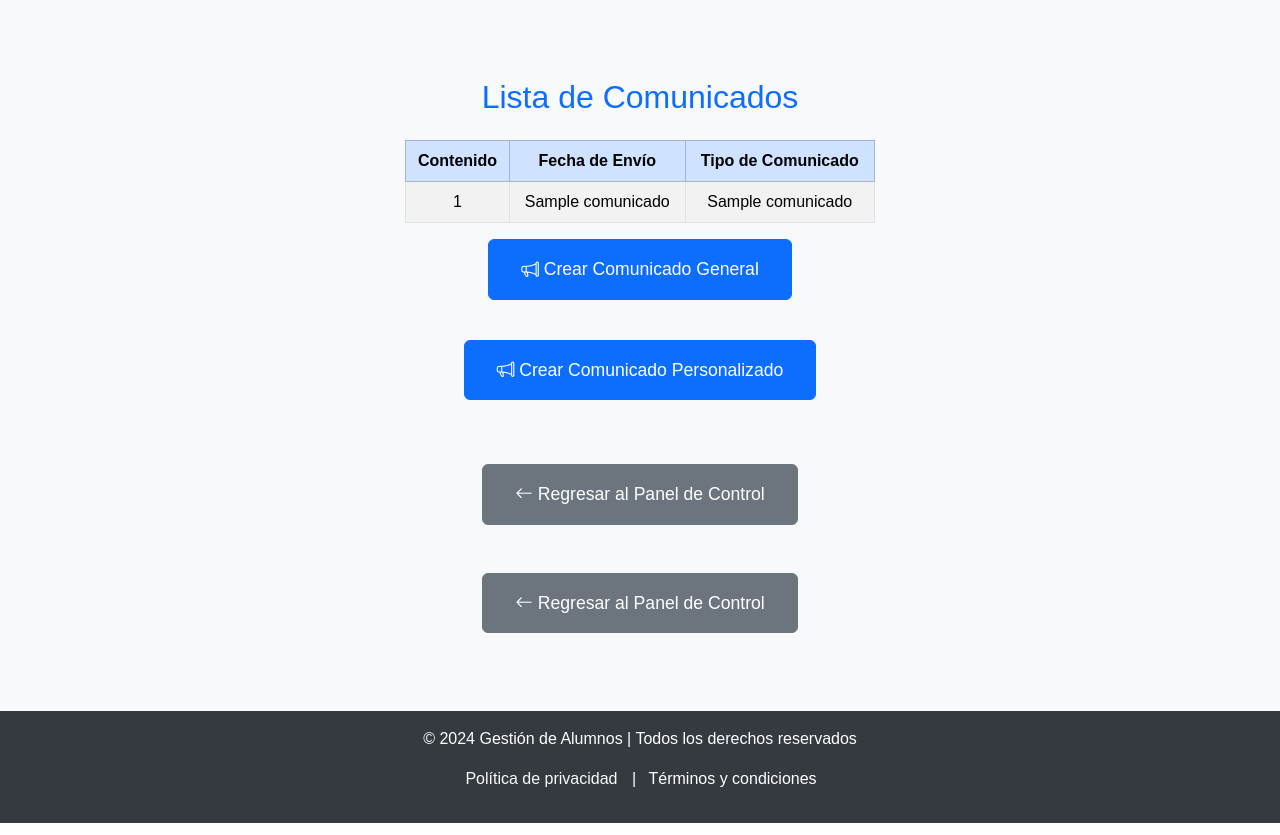
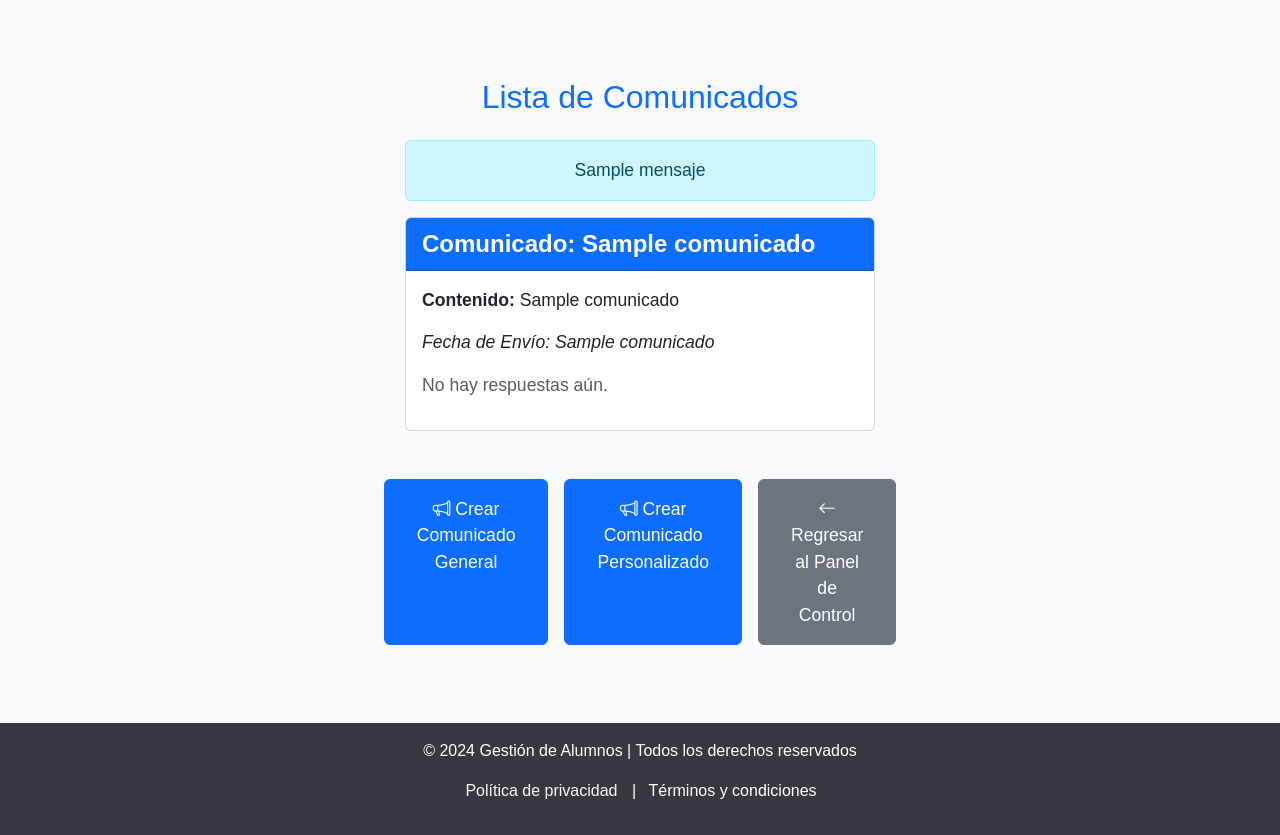
Before and after one commit to giseladevicente/Gestion-de-Alumnos-de-Primaria, a Flask app: template templates/lista_comunicados.html in a window 1280 px wide. Shown: the part 96-931 px from the top of the page. Run offline with Flask 3, Linux system fonts and the light colour scheme; the visitor is signed in with stand-in values (Sample User, id 1); tables that the repository leaves empty or names only in its code hold one stand-in row (values such as "Sample post"); the template is opened without the code that fills it: most values are stand-ins (such as "Sample title", 1, 10 or a date in 2020); some libraries are stand-ins or nearby versions.

Commit message:
Responder comunicaciones

```diff
--- a/templates/lista_comunicados.html
+++ b/templates/lista_comunicados.html
@@ -3,26 +3,56 @@
 <div class="container my-5">
   <h2 class="text-center text-primary mb-4">Lista de Comunicados</h2>
 
-  {% if comunicados %}
+  {% if mensaje %}
+  <div class="alert alert-info text-center">{{ mensaje }}</div>
+  {% endif %} {% if comunicados %}
   <div class="table-responsive">
-    <table class="table table-striped table-bordered align-middle">
-      <thead class="table-primary text-center">
-        <tr>
-          <th>Contenido</th>
-          <th>Fecha de Envío</th>
-          <th>Tipo de Comunicado</th>
-        </tr>
-      </thead>
-      <tbody>
-        {% for comunicado in comunicados %}
-        <tr class="text-center tr-list-comun">
-          <td>{{ comunicado[0] }}</td>
-          <td>{{ comunicado[1] }}</td>
-          <td>{{ comunicado[2] | capitalize}}</td>
-        </tr>
-        {% endfor %}
-      </tbody>
-    </table>
+    {% for comunicado in comunicados %}
+    <div class="card mb-4">
+      <div class="card-header bg-primary text-white">
+        <strong>Comunicado: {{ comunicado[3] | capitalize }}</strong>
+      </div>
+      <div class="card-body">
+        <p><strong>Contenido:</strong> {{ comunicado[1] }}</p>
+        <p><em>Fecha de Envío: {{ comunicado[2] }}</em></p>
+
+        <!-- Mostrar Respuestas -->
+        {% if comunicado[4] %}
+        <div class="mt-3">
+          <h5>Respuestas:</h5>
+          <ul class="list-group">
+            {% for respuesta in comunicado[4] %}
+            <li class="list-group-item">
+              <strong>{{ respuesta[1] }}:</strong> {{ respuesta[0] }}
+              <em class="text-muted">({{ respuesta[2] }})</em>
+            </li>
+            {% endfor %}
+          </ul>
+        </div>
+        {% else %}
+        <p class="text-muted">No hay respuestas aún.</p>
+        {% endif %}
+
+        <!-- Formulario para Responder -->
+        {% if session.get('role') != 'docente' %}
+        <form
+          action="{{ url_for('responder_comunicado', comunicado_id=comunicado[0]) }}"
+          method="POST"
+          class="mt-4"
+        >
+          <textarea
+            name="respuesta"
+            rows="3"
+            class="form-control"
+            placeholder="Escribe tu respuesta aquí..."
+            required
+          ></textarea>
+          <button type="submit" class="btn btn-primary mt-3">Responder</button>
+        </form>
+        {% endif %}
+      </div>
+    </div>
+    {% endfor %}
   </div>
   {% else %}
   <p class="text-center text-muted">
@@ -31,25 +61,18 @@
   {% endif %}
 
   <!-- Botones -->
-  {% if session.get('role') == 'docente' %}
-  <div class="mb-4 d-flex flex-wrap justify-content-center gap-3">
+  <div class="mt-4 d-flex justify-content-center gap-3">
+    {% if session.get('role') == 'docente' %}
     <a href="{{ url_for('crear_comunicado') }}" class="btn btn-primary">
       <i class="bi bi-megaphone"></i> Crear Comunicado General</a
     >
     <a
       href="{{ url_for('crear_comunicado_personalizado') }}"
-      class="btn btn-primary my-4"
+      class="btn btn-primary"
     >
       <i class="bi bi-megaphone"></i> Crear Comunicado Personalizado</a
     >
-    <a href="{{ url_for('dashboard') }}" class="btn btn-secondary my-4">
-      <i class="bi bi-arrow-left"> </i>Regresar al Panel de Control</a
-    >
-  </div>
-  {% endif %}
-
-  <!-- Botones -->
-  <div class="mt-4 d-flex justify-content-center gap-3">
+    {% endif %}
     <a href="{{ url_for('dashboard') }}" class="btn btn-secondary">
       <i class="bi bi-arrow-left"></i> Regresar al Panel de Control
     </a>
```
